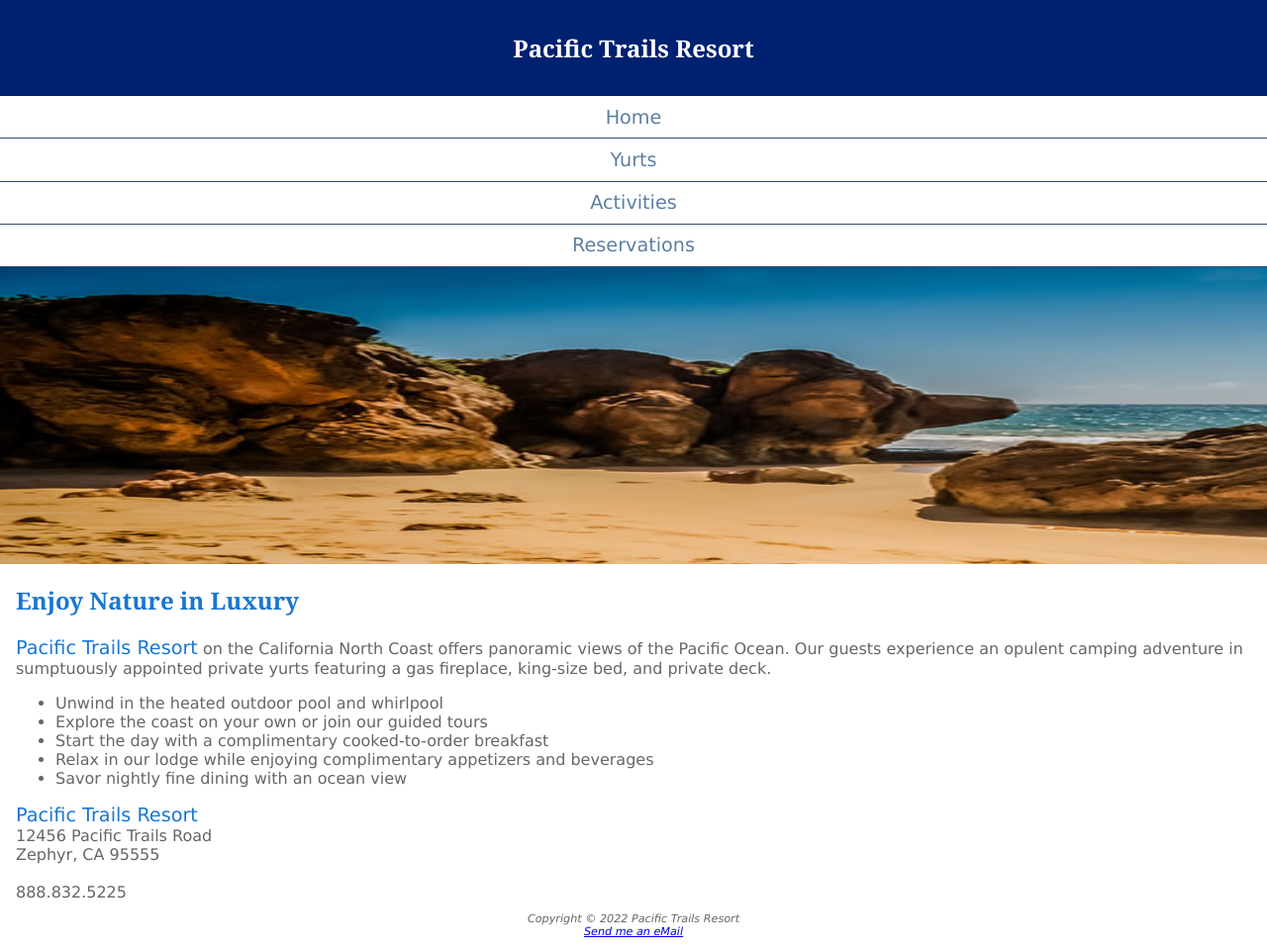
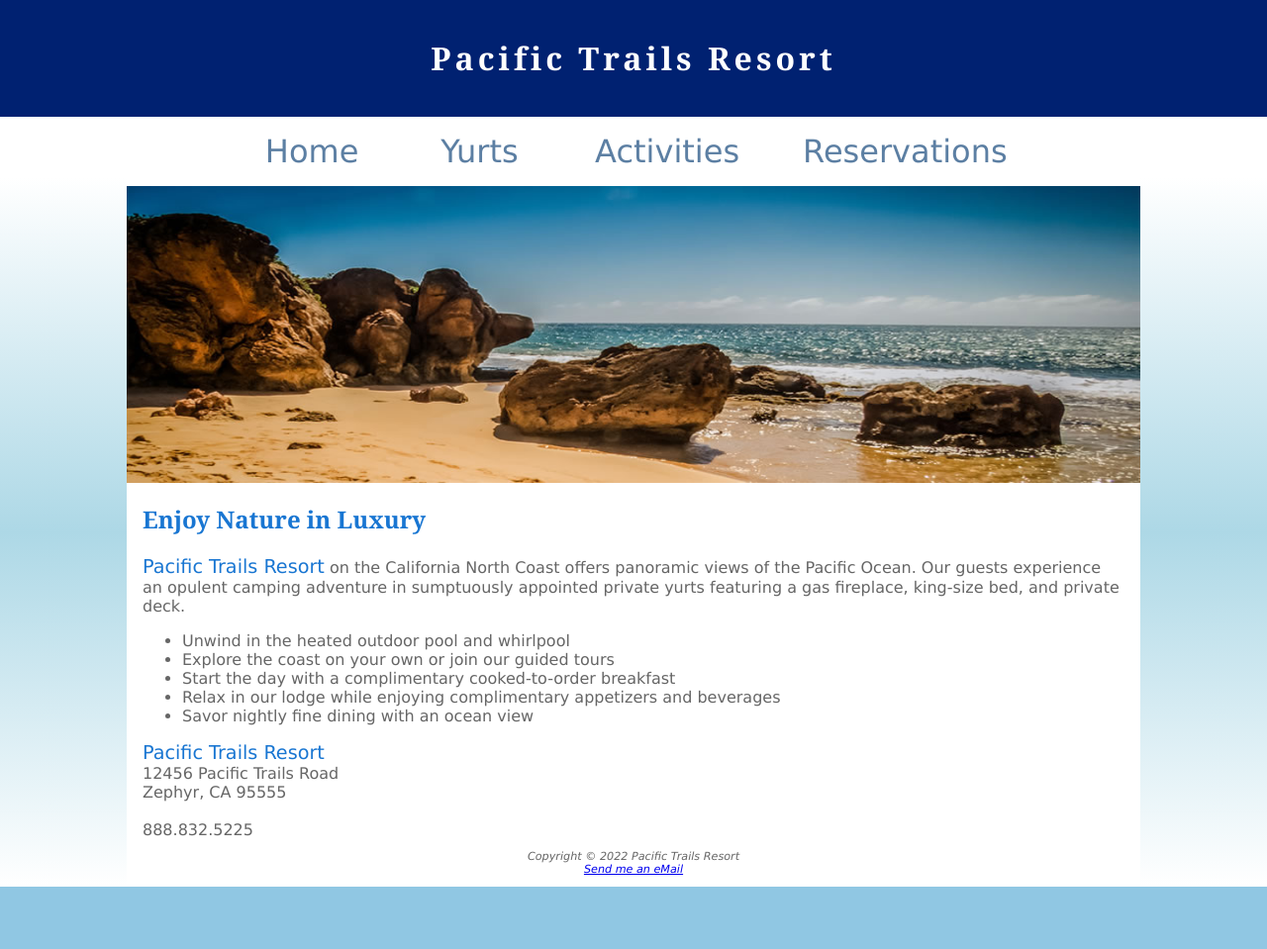
Before and after one commit to kofhi/CIS133DA, a plain HTML site: page week8/PacificTrails/index.html in a window 1280 px wide. Shown: the whole page at 99% size. After the commit the page ends 896 px from the top, so only its background shows below. Drawn offline with Linux system fonts and the light colour scheme.

Commit message:
week 8 hands-on

```diff
--- a/week8/PacificTrails/pacific.css
+++ b/week8/PacificTrails/pacific.css
@@ -98,3 +98,41 @@ h3 {
 #wrapper {
     background-color: #FFFFFF;
 }
+
+@media screen and (min-width: 600px) {
+    nav ul {
+        display: inline;
+        display: flex;
+        flex-wrap: nowrap;
+        padding: 2rem;
+        flex-direction: row;
+    }
+
+    nav li {
+        border-style: none;
+        font-size: 2rem;
+    }
+
+    h1 {
+        font-size: 2rem;
+        letter-spacing: .25rem;
+    }
+
+    #homehero {
+        height: 300px;
+        background-size: 100% 100%;
+    }
+}
+
+@media screen and (min-width: 1024px) {
+    body {
+        background-image: linear-gradient(white 20%, lightblue 60%, white 100%);
+    }
+    #wrapper {
+        width: 80%;
+        margin: 0 auto;
+    }
+    nav ul {
+        padding: 0 10%;
+    }
+}
```
